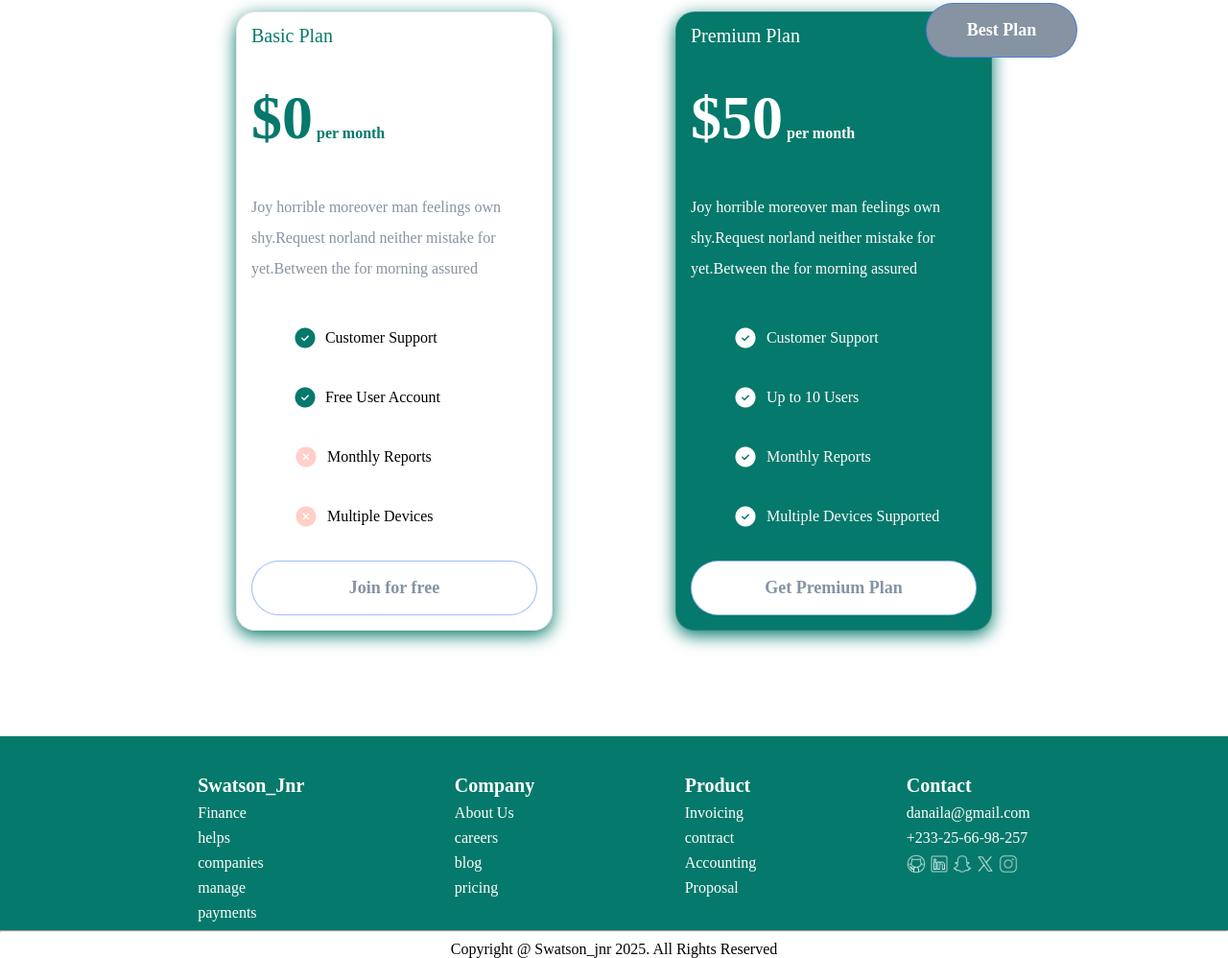
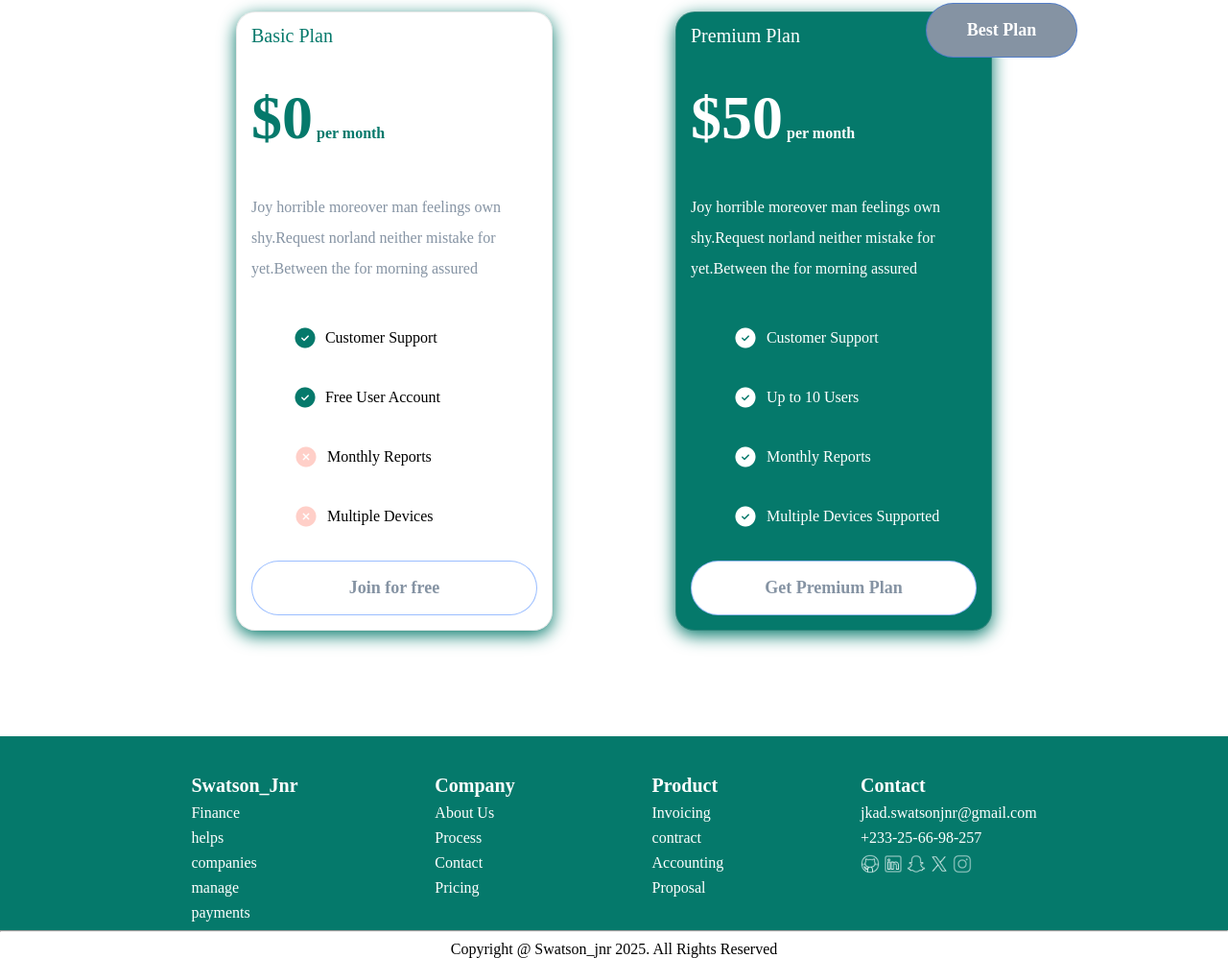
Before and after one commit to Swatson-jnr/mestLandingPage, a plain HTML site: page index.html in a window 1280 px wide. Shown: the part 3692-4690 px from the top of the page at 96% size. Drawn offline with Linux system fonts and the light colour scheme; a web font is replaced by a local one.

Commit message:
last commit aswear

```diff
--- a/index.html
+++ b/index.html
@@ -271,10 +271,10 @@
         <!--  -->
         <div class="foot">
           <a class="bold">Company</a>
-          <a href="">About Us</a>
-          <a href="">careers</a>
-          <a href="">blog</a>
-          <a href="">pricing</a>
+          <a href="#intro">About Us</a>
+          <a href="#services">Process</a>
+          <a href="#contact">Contact</a>
+          <a href="#pricing">Pricing</a>
         </div>
         <!--  -->
         <div class="foot">
@@ -287,7 +287,7 @@
         <!--  -->
         <div class="foot">
           <a class="bold">Contact</a>
-          <a href="">danaila@gmail.com </a>
+          <a href="">jkad.swatsonjnr@gmail.com </a>
           <a href="">+233-25-66-98-257</a>
           <div class="socials">
             <img src="./images/git.png" alt="" />
--- a/styles.css
+++ b/styles.css
@@ -834,11 +834,18 @@ footer {
 .footer-container h1 {
   font-size: 20px;
   margin: 0;
+  cursor: pointer;
 }
 
 .footer-container a {
   text-decoration: none;
   color: #fff;
+  cursor: pointer;
+}
+
+.footer-container a:hover {
+  color: #000;
+  transition: 0.4s ease-in-out;
 }
 
 .copyright {
@@ -859,8 +866,13 @@ footer {
 .socials img {
   width: 20px;
   cursor: pointer;
+  transition: 0.4s ease-in-out;
 }
 
+.socials img:hover {
+  box-shadow: 3px 3px 23px rgb(161, 161, 241);
+  transition: 0.4s ease-in-out;
+}
 html {
   scroll-behavior: smooth;
 }
```
